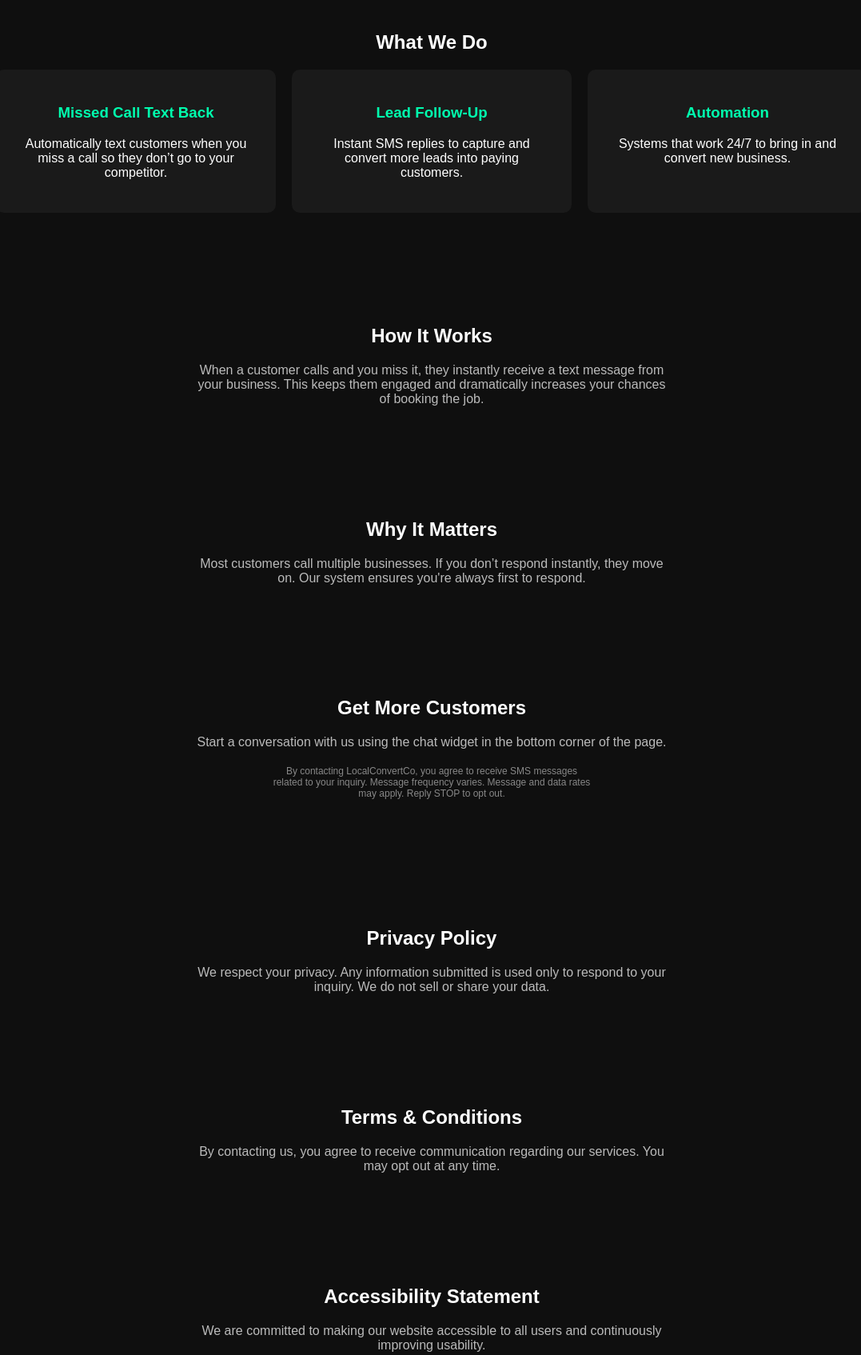
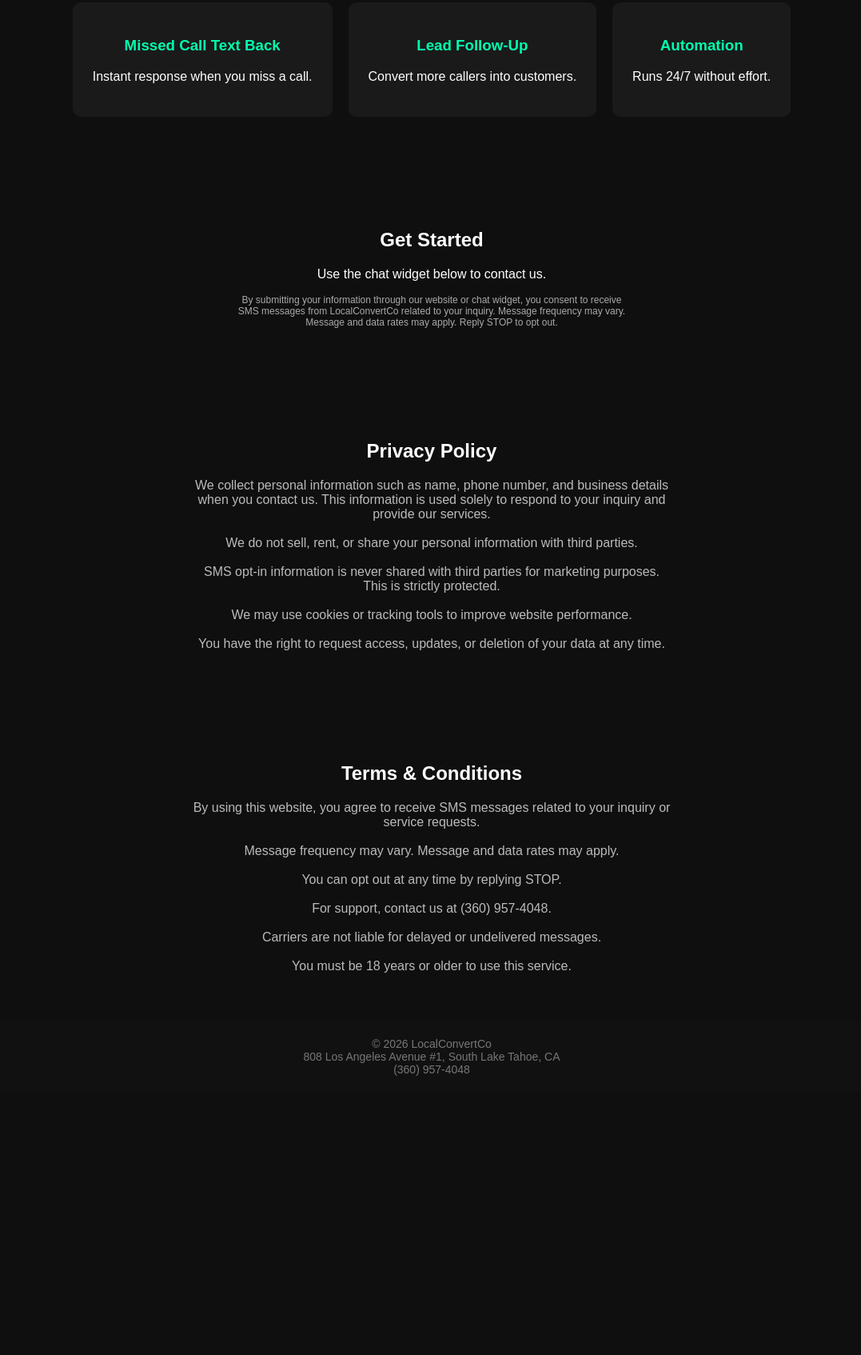
Before and after one commit to logandigitalsolutions333/Localconvertco, a plain HTML site: page index.html in a window 1280 px wide. Shown: the part 467-2161 px from the top of the page at 80% size, without its empty margins (100-1177 px from the left). After the commit the page ends 1832 px from the top, so only its background shows below. Drawn offline with Linux system fonts and the light colour scheme; a script that the page names is missing.

Commit message:
Update index.html

```diff
--- a/index.html
+++ b/index.html
@@ -16,52 +16,31 @@
     padding: 20px;
     text-align: center;
     background: #111;
-    border-bottom: 1px solid #222;
 }
-h1 { font-size: 2.5em; }
-
-.hero {
-    padding: 80px 20px;
-    text-align: center;
-}
-.hero h2 { font-size: 2em; }
-.hero p {
-    color: #bbb;
-    max-width: 600px;
-    margin: auto;
-}
-
 .section {
     padding: 60px 20px;
     text-align: center;
 }
-
 .cards {
     display: flex;
     flex-wrap: wrap;
     justify-content: center;
     gap: 20px;
 }
-
 .card {
     background: #1a1a1a;
     padding: 25px;
     border-radius: 10px;
     max-width: 300px;
 }
-
 .card h3 { color: #00ffae; }
-
 .footer {
     padding: 20px;
     text-align: center;
     background: #111;
     color: #777;
     font-size: 14px;
-    line-height: 1.5;
 }
-
-a { color: #00ffae; }
 </style>
 </head>
 
@@ -71,11 +50,9 @@
 <h1>LocalConvertCo</h1>
 </header>
 
-<section class="hero">
+<section class="section">
 <h2>Never Miss Another Customer Again</h2>
-    <p>
-        We help local businesses automatically respond to missed calls and follow up with leads using SMS, so you never lose another job.
-    </p>
+<p>We help local businesses respond instantly to missed calls using SMS.</p>
 </section>
 
 <section class="section">
@@ -83,72 +60,66 @@
 <div class="cards">
 <div class="card">
 <h3>Missed Call Text Back</h3>
-            <p>Automatically text customers when you miss a call so they don’t go to your competitor.</p>
+<p>Instant response when you miss a call.</p>
 </div>
 <div class="card">
 <h3>Lead Follow-Up</h3>
-            <p>Instant SMS replies to capture and convert more leads into paying customers.</p>
+<p>Convert more callers into customers.</p>
 </div>
 <div class="card">
 <h3>Automation</h3>
-            <p>Systems that work 24/7 to bring in and convert new business.</p>
+<p>Runs 24/7 without effort.</p>
 </div>
 </div>
 </section>
 
 <section class="section">
-    <h2>How It Works</h2>
-    <p style="max-width:600px;margin:auto;color:#bbb;">
-        When a customer calls and you miss it, they instantly receive a text message from your business. This keeps them engaged and dramatically increases your chances of booking the job.
-    </p>
-</section>
+<h2>Get Started</h2>
+<p>Use the chat widget below to contact us.</p>
 
-<section class="section">
-    <h2>Why It Matters</h2>
-    <p style="max-width:600px;margin:auto;color:#bbb;">
-        Most customers call multiple businesses. If you don’t respond instantly, they move on. Our system ensures you're always first to respond.
-    </p>
-</section>
-
-<section class="section">
-    <h2>Get More Customers</h2>
-    <p style="color:#bbb; max-width:600px; margin:auto;">
-        Start a conversation with us using the chat widget in the bottom corner of the page.
-    </p>
-
-    <p style="font-size:12px;color:#888;max-width:400px;margin:20px auto;">
-        By contacting LocalConvertCo, you agree to receive SMS messages related to your inquiry. Message frequency varies. Message and data rates may apply. Reply STOP to opt out.
+<p style="font-size:12px;color:#aaa;max-width:500px;margin:auto;">
+By submitting your information through our website or chat widget, you consent to receive SMS messages from LocalConvertCo related to your inquiry. Message frequency may vary. Message and data rates may apply. Reply STOP to opt out.
 </p>
 </section>
 
 <section class="section">
 <h2>Privacy Policy</h2>
 <p style="max-width:600px;margin:auto;color:#bbb;">
-        We respect your privacy. Any information submitted is used only to respond to your inquiry. We do not sell or share your data.
+We collect personal information such as name, phone number, and business details when you contact us. This information is used solely to respond to your inquiry and provide our services.
+<br><br>
+We do not sell, rent, or share your personal information with third parties.
+<br><br>
+SMS opt-in information is never shared with third parties for marketing purposes. This is strictly protected.
+<br><br>
+We may use cookies or tracking tools to improve website performance.
+<br><br>
+You have the right to request access, updates, or deletion of your data at any time.
 </p>
 </section>
 
 <section class="section">
 <h2>Terms & Conditions</h2>
 <p style="max-width:600px;margin:auto;color:#bbb;">
-        By contacting us, you agree to receive communication regarding our services. You may opt out at any time.
-    </p>
-</section>
-
-<section class="section">
-    <h2>Accessibility Statement</h2>
-    <p style="max-width:600px;margin:auto;color:#bbb;">
-        We are committed to making our website accessible to all users and continuously improving usability.
+By using this website, you agree to receive SMS messages related to your inquiry or service requests.
+<br><br>
+Message frequency may vary. Message and data rates may apply.
+<br><br>
+You can opt out at any time by replying STOP.
+<br><br>
+For support, contact us at (360) 957-4048.
+<br><br>
+Carriers are not liable for delayed or undelivered messages.
+<br><br>
+You must be 18 years or older to use this service.
 </p>
 </section>
 
 <div class="footer">
-    © 2026 LocalConvertCo. All rights reserved.<br>
-    808 Los Angeles Avenue #1, South Lake Tahoe, CA 96150<br>
+© 2026 LocalConvertCo<br>
+808 Los Angeles Avenue #1, South Lake Tahoe, CA<br>
 (360) 957-4048
 </div>
 
-<!-- Chat Widget -->
 <script
 src="https://widgets.leadconnectorhq.com/loader.js"
 data-resources-url="https://widgets.leadconnectorhq.com/chat-widget/loader.js"
```
Lines whose indentation alone changed are shown as unchanged.
